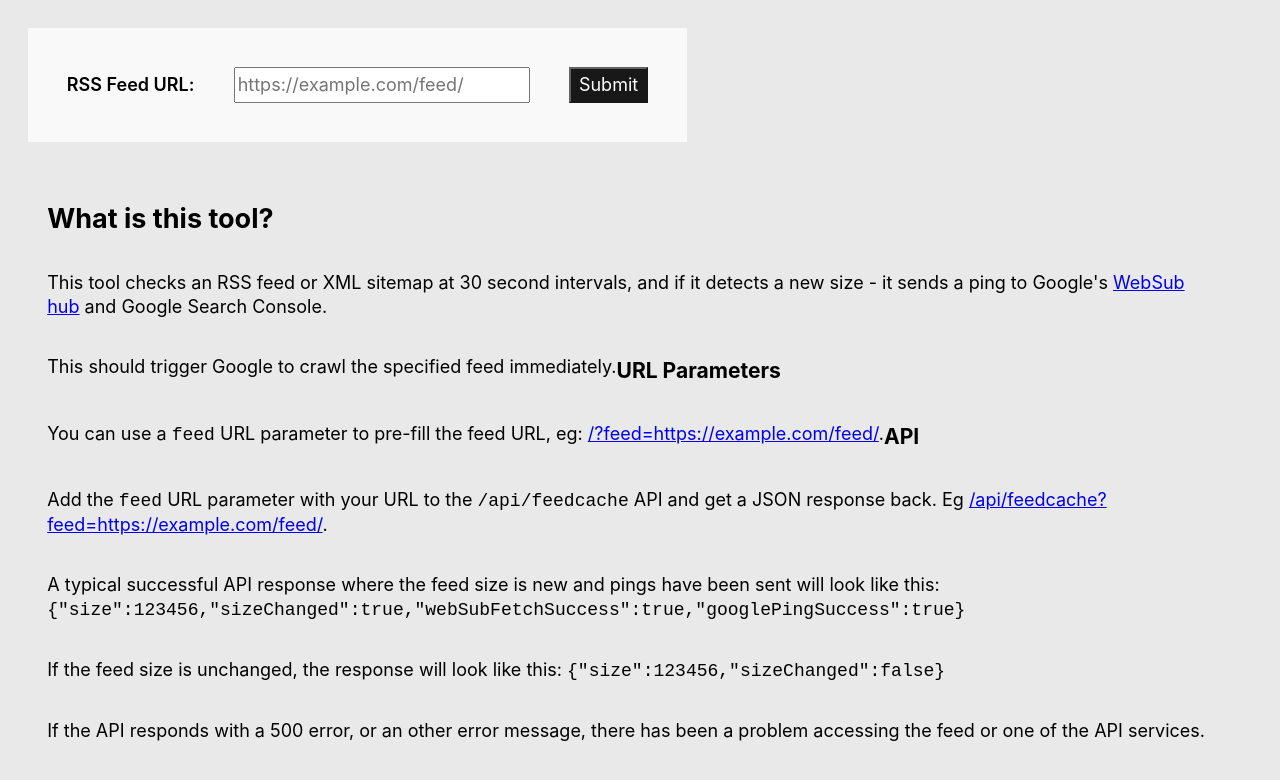
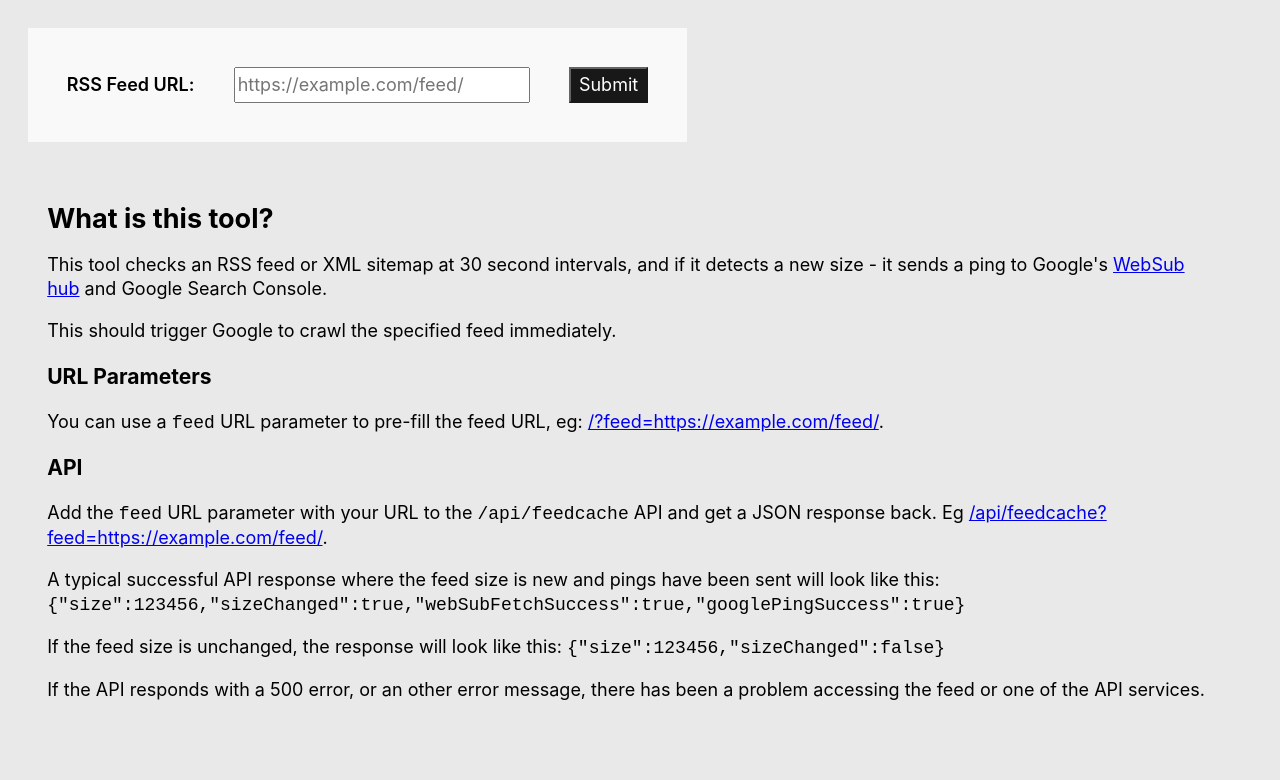
Before and after one commit to colinmcdermott/feedchecker-api, a Next.js app: page / in a window 1280 px wide. Shown: the top 780 px of the page. Built offline with nearby package versions, Linux system fonts and the light colour scheme.

Commit message:
Update globals.css

```diff
--- a/styles/globals.css
+++ b/styles/globals.css
@@ -19,9 +19,6 @@ main, aside, form, section, #results, #loading, #debug {
   padding: var(--flowSpace);
 }
 section {
-  display: flex;
-  flex-direction: row;
-  flex-wrap: wrap;
   max-width:95%;
 }
 section.statsWindow {
```
